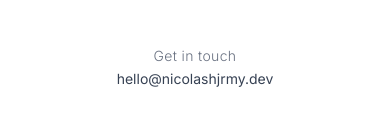
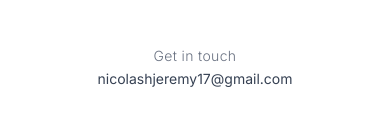
Before and after one commit to nicolashjrmy/portfolio-website, a Next.js app: page / in a window 390 px wide. Both pictures are taken after a click on the button 342 px from the left and 48 px from the top of the page. Shown: the part 706-844 px from the top of the page. Built offline with nearby package versions, Linux system fonts and the light colour scheme.

Commit message:
fix email

```diff
--- a/src/components/Navigation.tsx
+++ b/src/components/Navigation.tsx
@@ -215,10 +215,10 @@ export default function Navigation() {
           >
             <p className="text-sm font-light text-gray-500 tracking-wide">Get in touch</p>
             <a
-              href="mailto:hello@nicolashjrmy.dev"
+              href="mailto:nicolashjeremy17@gmail.com"
               className="text-sm text-gray-700 hover:text-gray-900 transition-colors duration-300"
             >
-              hello@nicolashjrmy.dev
+              nicolashjeremy17@gmail.com
             </a>
           </div>
         </div>
```
